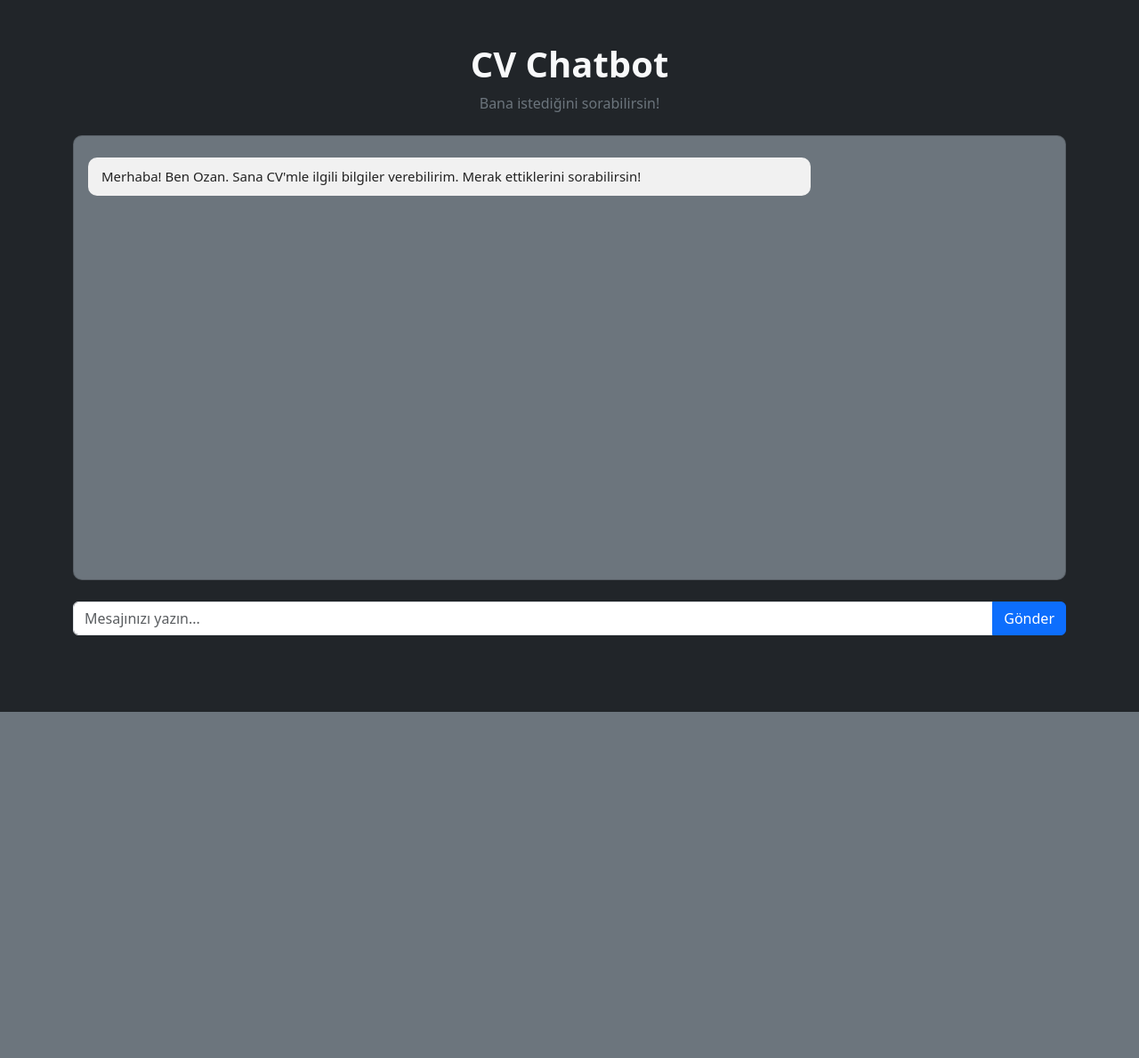
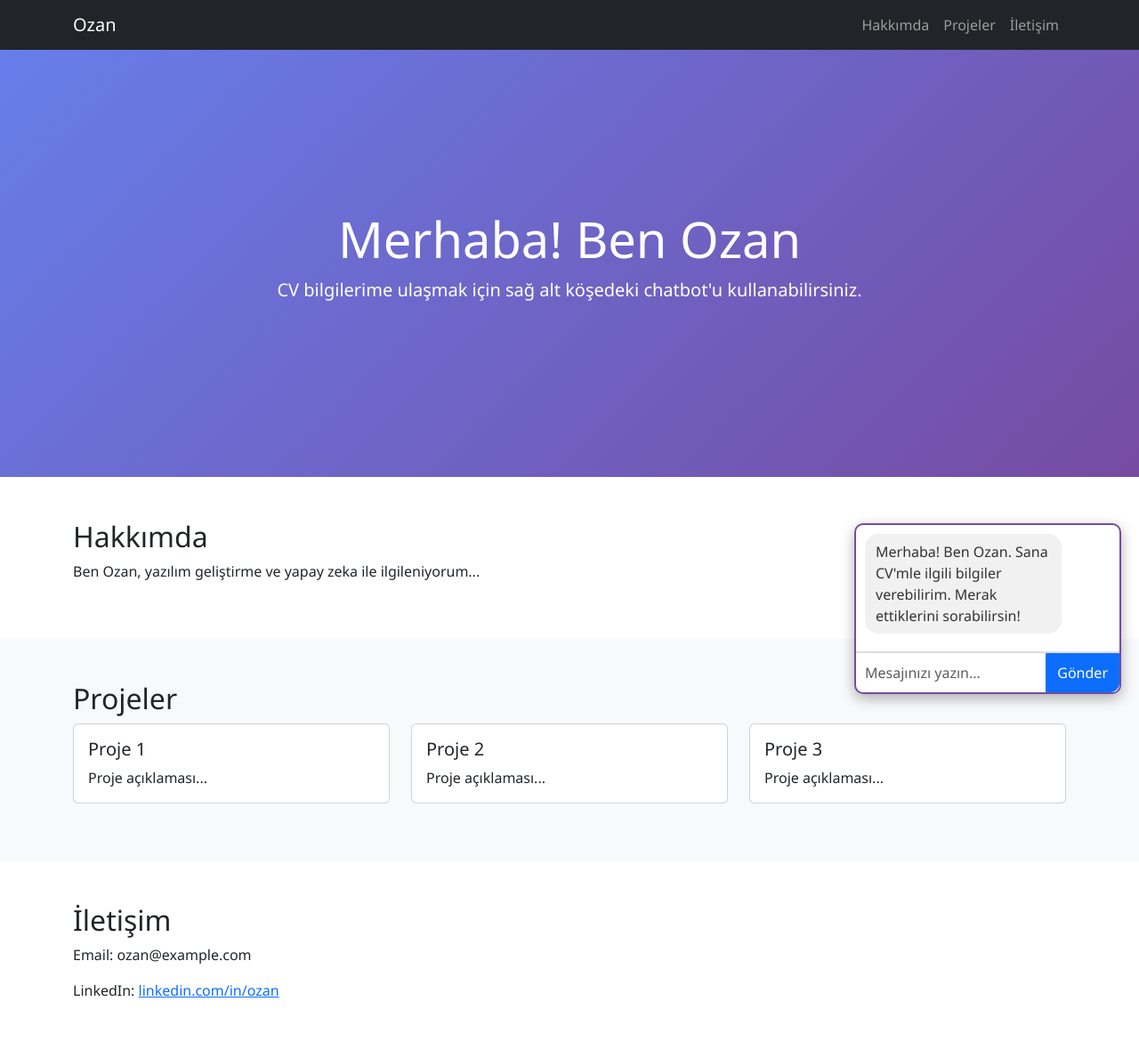
Before and after one commit to ozanbelkeci/cvchatbot, a FastAPI app: page / in a window 1280 px wide. Shown: the whole page at 89% size. Before the commit the page ends 800 px from the top, so only its background shows below. Run offline with FastAPI, Linux system fonts and the light colour scheme.

Commit message:
change front

```diff
--- a/static/css/style.css
+++ b/static/css/style.css
@@ -1,26 +1,70 @@
-#chat-container {
-    height: 500px;
+/* Genel ayarlar */
+body {
+    font-family: 'Segoe UI', Tahoma, Geneva, Verdana, sans-serif;
+    scroll-behavior: smooth;
+}
+
+/* Hero section */
+.hero {
+    height: 60vh;
+    background: linear-gradient(135deg, #667eea, #764ba2);
+}
+
+/* Chatbot */
+#chatbot {
+    position: fixed;
+    bottom: 20px;
+    right: 20px;
+    width: 300px;
+    max-height: 400px;
+    background-color: #ffffff;
+    border: 2px solid #764ba2;
+    border-radius: 10px;
+    display: flex;
+    flex-direction: column;
+    box-shadow: 0 5px 15px rgba(0,0,0,0.3);
+    z-index: 1000;
+}
+
+.chat-box {
+    padding: 10px;
+    flex: 1;
     overflow-y: auto;
-    border-radius: 10px;
+    border-bottom: 1px solid #ddd;
 }
 
 .message {
-    padding: 10px 15px;
-    margin: 8px 0;
-    border-radius: 10px;
-    max-width: 75%;
-    font-size: 15px;
+    margin-bottom: 10px;
+    padding: 8px 12px;
+    border-radius: 15px;
+    max-width: 80%;
+    word-wrap: break-word;
 }
 
 .user-message {
-    background: #0d6efd;
-    color: white;
+    background-color: #667eea;
+    color: #fff;
     align-self: flex-end;
-    margin-left: auto;
 }
 
 .bot-message {
-    background: #f1f1f1;
-    color: #222;
-    margin-right: auto;
+    background-color: #f1f1f1;
+    color: #333;
+    align-self: flex-start;
 }
+
+.input-group {
+    display: flex;
+    border-top: 1px solid #ddd;
+}
+
+.input-group input {
+    flex: 1;
+    border: none;
+    border-radius: 0 0 0 10px;
+    padding: 10px;
+}
+
+.input-group button {
+    border-radius: 0 0 10px 0;
+}
--- a/templates/index.html
+++ b/templates/index.html
@@ -3,36 +3,97 @@
 <head>
     <meta charset="UTF-8">
     <meta name="viewport" content="width=device-width, initial-scale=1.0">
-    <title>İsmail Ozan Belkeci - Portfolio</title>
-
-    <!-- Bootstrap 5 -->
+    <title>Ozan'ın CV Chatbotu</title>
     <link href="https://cdn.jsdelivr.net/npm/bootstrap@5.3.2/dist/css/bootstrap.min.css" rel="stylesheet">
-
     <link rel="stylesheet" href="/static/css/style.css">
 </head>
-<body class="bg-dark text-light">
+<body>
 
-    <div class="container py-5">
+<!-- Navbar -->
+<nav class="navbar navbar-expand-lg navbar-dark bg-dark">
+    <div class="container">
+        <a class="navbar-brand" href="#">Ozan</a>
+        <button class="navbar-toggler" type="button" data-bs-toggle="collapse" data-bs-target="#navbarNav">
+            <span class="navbar-toggler-icon"></span>
+        </button>
+        <div class="collapse navbar-collapse" id="navbarNav">
+            <ul class="navbar-nav ms-auto">
+                <li class="nav-item"><a class="nav-link" href="#about">Hakkımda</a></li>
+                <li class="nav-item"><a class="nav-link" href="#projects">Projeler</a></li>
+                <li class="nav-item"><a class="nav-link" href="#contact">İletişim</a></li>
+            </ul>
+        </div>
+    </div>
+</nav>
 
-        <!-- Başlık -->
-        <div class="text-center mb-4">
-            <h1 class="fw-bold">CV Chatbot</h1>
-            <p class="text-secondary">Bana istediğini sorabilirsin!</p>
+<!-- Hero Section -->
+<section class="hero text-center text-white d-flex align-items-center justify-content-center">
+    <div class="container">
+        <h1 class="display-4">Merhaba! Ben Ozan</h1>
+        <p class="lead">CV bilgilerime ulaşmak için sağ alt köşedeki chatbot'u kullanabilirsiniz.</p>
+    </div>
+</section>
+
+<!-- About Section -->
+<section id="about" class="py-5">
+    <div class="container">
+        <h2>Hakkımda</h2>
+        <p>Ben Ozan, yazılım geliştirme ve yapay zeka ile ilgileniyorum...</p>
+    </div>
+</section>
+
+<!-- Projects Section -->
+<section id="projects" class="py-5 bg-light">
+    <div class="container">
+        <h2>Projeler</h2>
+        <div class="row">
+            <div class="col-md-4 mb-3">
+                <div class="card">
+                    <div class="card-body">
+                        <h5 class="card-title">Proje 1</h5>
+                        <p class="card-text">Proje açıklaması...</p>
+                    </div>
+                </div>
+            </div>
+            <div class="col-md-4 mb-3">
+                <div class="card">
+                    <div class="card-body">
+                        <h5 class="card-title">Proje 2</h5>
+                        <p class="card-text">Proje açıklaması...</p>
+                    </div>
+                </div>
+            </div>
+            <div class="col-md-4 mb-3">
+                <div class="card">
+                    <div class="card-body">
+                        <h5 class="card-title">Proje 3</h5>
+                        <p class="card-text">Proje açıklaması...</p>
+                    </div>
+                </div>
+            </div>
         </div>
+    </div>
+</section>
 
-        <!-- Chat Container -->
-        <div id="chat-container" class="card bg-secondary p-3 mb-4">
-            <div id="chat-box"></div>
-        </div>
+<!-- Contact Section -->
+<section id="contact" class="py-5">
+    <div class="container">
+        <h2>İletişim</h2>
+        <p>Email: ozan@example.com</p>
+        <p>LinkedIn: <a href="#">linkedin.com/in/ozan</a></p>
+    </div>
+</section>
 
-        <!-- Message Input -->
-        <div class="input-group">
-            <input id="message" type="text" class="form-control" placeholder="Mesajınızı yazın...">
-            <button class="btn btn-primary" onclick="sendMessage()">Gönder</button>
-        </div>
+<!-- Chatbot -->
+<div id="chatbot">
+    <div id="chat-box" class="chat-box"></div>
+    <div class="input-group">
+        <input type="text" id="message" class="form-control" placeholder="Mesajınızı yazın...">
+        <button class="btn btn-primary" onclick="sendMessage()">Gönder</button>
+    </div>
+</div>
 
-    </div>
-
-    <script src="/static/js/app.js"></script>
+<script src="https://cdn.jsdelivr.net/npm/bootstrap@5.3.2/dist/js/bootstrap.bundle.min.js"></script>
+<script src="/static/js/app.js"></script>
 </body>
 </html>
```
